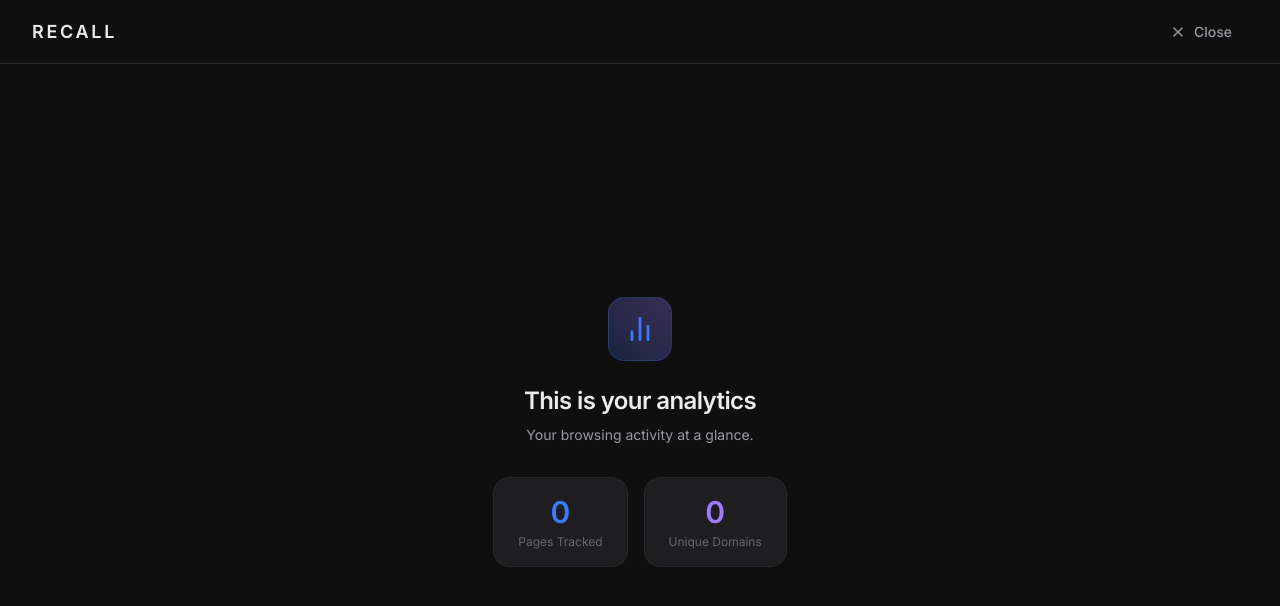
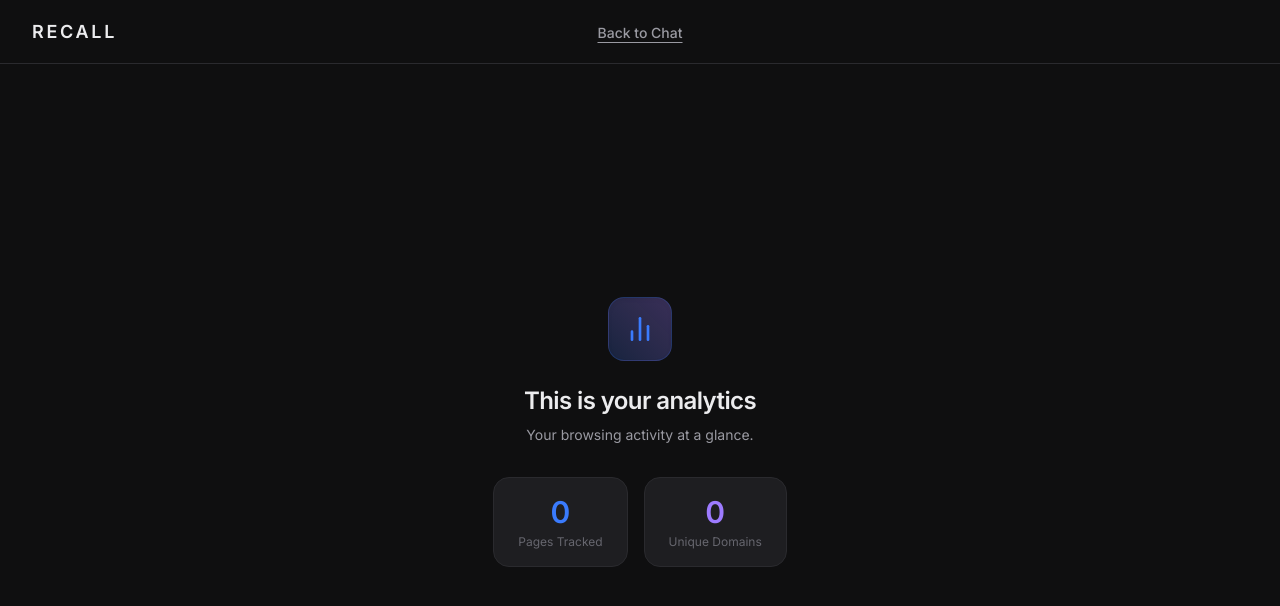
Before and after one commit to darry-Jnr/Recall, a Next.js app in the folder web/: page /search in a window 1280 px wide. Both pictures are taken after a click on the button "Analytics". Shown: the top 606 px of the page. Built offline with nearby package versions, Linux system fonts and the light colour scheme.

Commit message:
fix: center analytics button in navbar, replace close with Back to Chat in center

```diff
--- a/web/src/components/landing/Navbar.tsx
+++ b/web/src/components/landing/Navbar.tsx
@@ -5,11 +5,12 @@ interface NavbarProps {
 
 export function Navbar({ showAnalytics, onToggleAnalytics }: NavbarProps) {
   return (
-    <nav className="relative z-10 w-full px-8 h-16 flex items-center gap-6">
+    <nav className="relative z-10 w-full px-8 h-16 flex items-center">
       <span className="font-[var(--font-heading)] text-lg font-extrabold tracking-[0.15em] uppercase">
         RECALL
       </span>
       {onToggleAnalytics && (
+        <div className="absolute left-1/2 -translate-x-1/2">
           <button
             onClick={onToggleAnalytics}
             className={`text-sm font-medium transition-all duration-200 ${
@@ -20,6 +21,7 @@ export function Navbar({ showAnalytics, onToggleAnalytics }: NavbarProps) {
           >
             Analytics
           </button>
+        </div>
       )}
     </nav>
   );
--- a/web/src/components/search/AnalyticsModal.tsx
+++ b/web/src/components/search/AnalyticsModal.tsx
@@ -14,20 +14,19 @@ export function AnalyticsModal({ pages, onClose }: AnalyticsModalProps) {
   return (
     <div className="fixed inset-0 z-50 flex flex-col bg-canvas">
       {/* Top bar */}
-      <div className="flex items-center justify-between px-8 h-16 border-b border-divider">
+      <div className="relative flex items-center justify-between px-8 h-16 border-b border-divider">
         <span className="font-[var(--font-heading)] text-lg font-extrabold tracking-[0.15em] uppercase">
           RECALL
         </span>
-        <button
-          onClick={onClose}
-          className="flex items-center gap-2 px-4 py-2 rounded-xl text-sm font-medium text-text-secondary hover:text-text-primary hover:bg-surface-2 transition-all duration-200"
-        >
-          <svg className="w-4 h-4" viewBox="0 0 24 24" fill="none" stroke="currentColor" strokeWidth="2" strokeLinecap="round" strokeLinejoin="round">
-            <line x1="18" y1="6" x2="6" y2="18" />
-            <line x1="6" y1="6" x2="18" y2="18" />
-          </svg>
-          Close
-        </button>
+        <div className="absolute left-1/2 -translate-x-1/2">
+          <button
+            onClick={onClose}
+            className="text-sm font-medium text-text-secondary hover:text-text-primary transition-all duration-200 underline underline-offset-4"
+          >
+            Back to Chat
+          </button>
+        </div>
+        <div className="w-20" />
       </div>
 
       {/* Content centered */}
```
Lines whose indentation alone changed are shown as unchanged.
